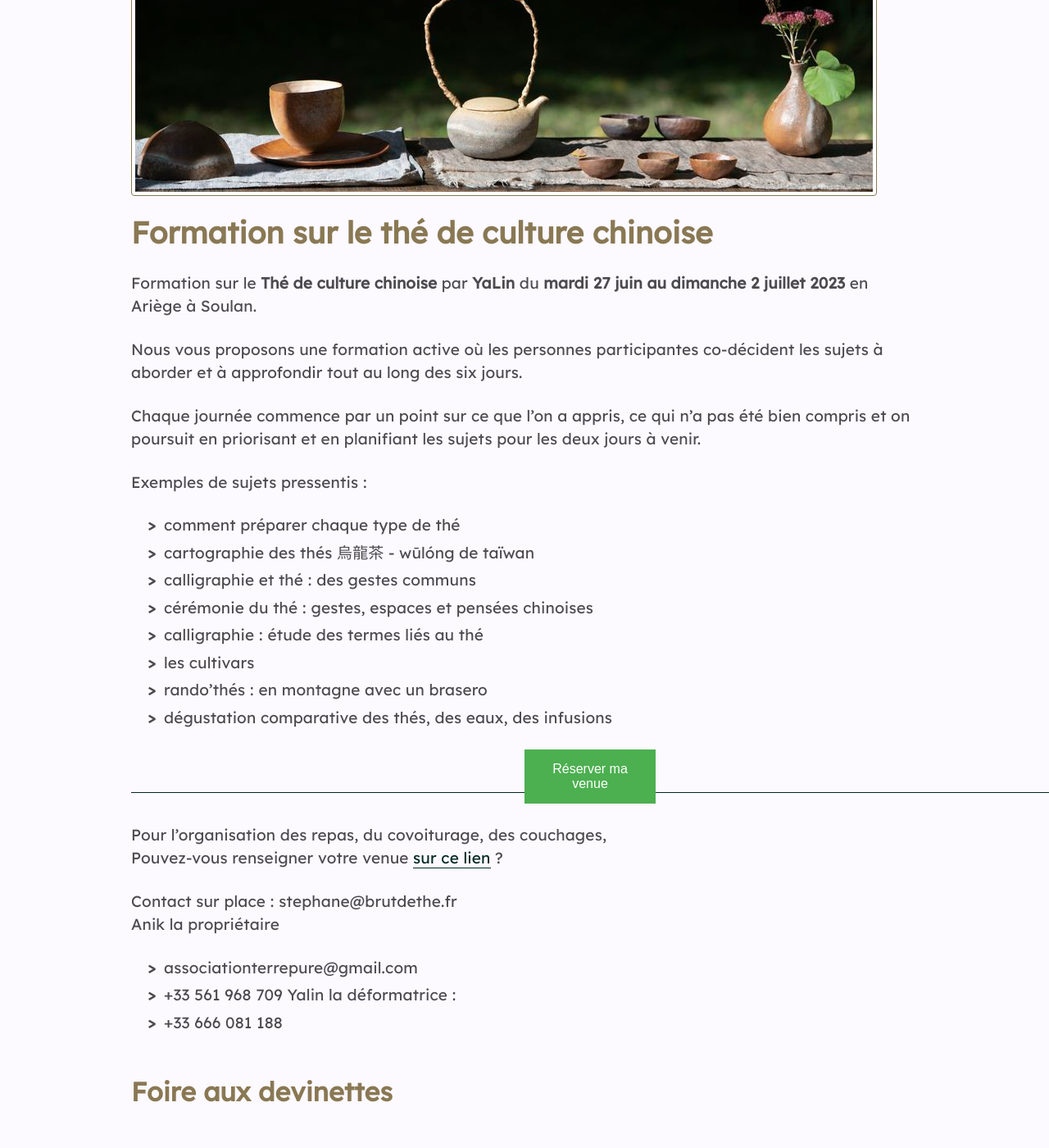
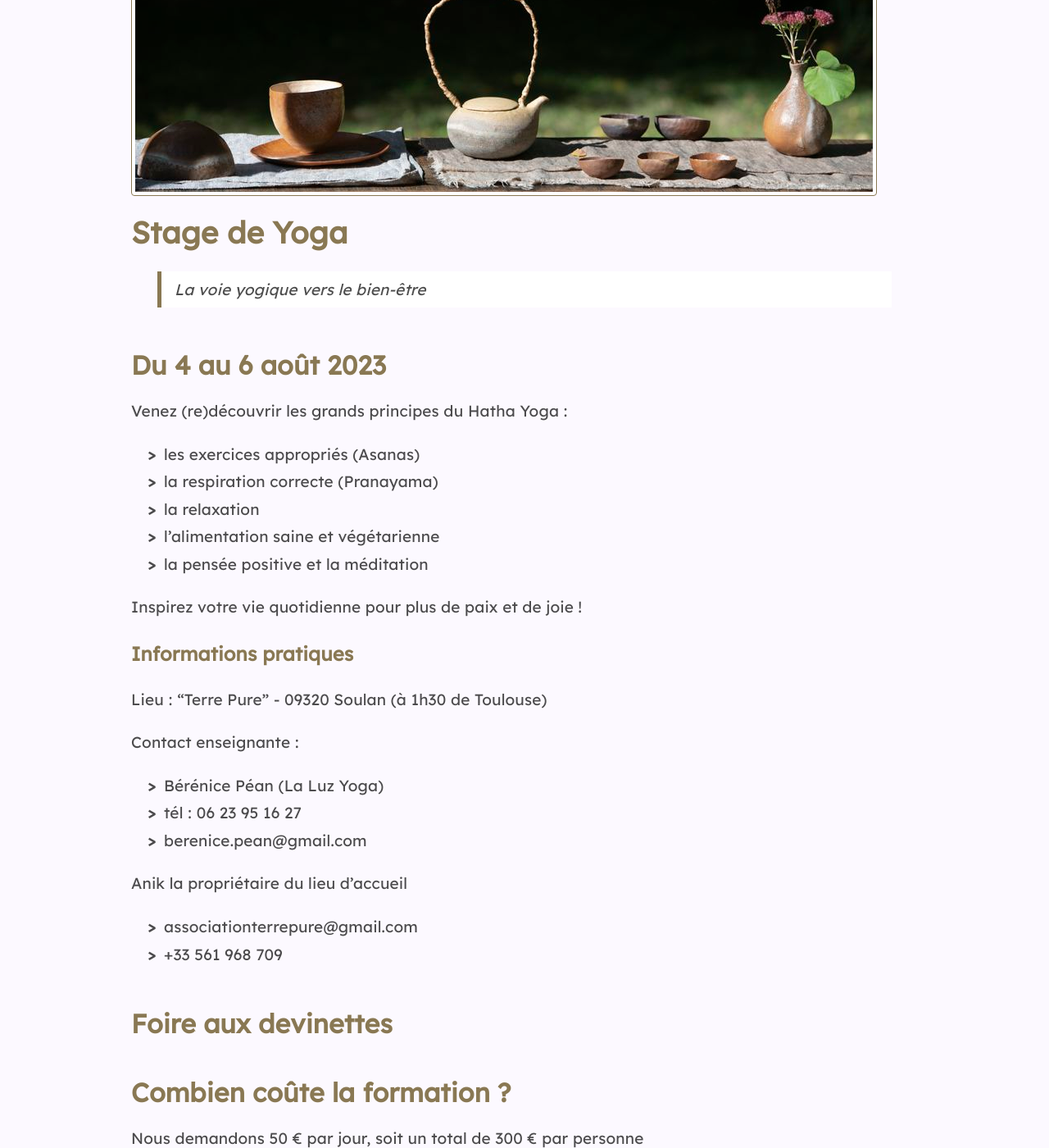
Before and after one commit to pntbr/la-luz, a Jekyll site: the page built from index.md, in a window 1280 px wide and 1400 px high, scrolled down 238 px. Shown: the whole window at 82% size. Built offline with Jekyll 4.4.1, drawn with Linux system fonts in a browser that asks for light colours; nearby versions of some CDN libraries.

Commit message:
rédige la proposition de valeur

```diff
--- a/_includes/uvp.md
+++ b/_includes/uvp.md
@@ -14,32 +14,28 @@
     }
 </style>
 
-Formation sur le **Thé de culture chinoise** par **YaLin** du **mardi 27 juin au dimanche 2 juillet 2023** en Ariège à Soulan.
+> La voie yogique vers le bien-être
 
-Nous vous proposons une formation active où les personnes participantes co-décident les sujets à aborder et à approfondir tout au long des six jours.
+## Du 4 au 6 août 2023
 
-Chaque journée commence par un point sur ce que l'on a appris, ce qui n'a pas été bien compris et on poursuit en priorisant et en planifiant les sujets pour les deux jours à venir.
+Venez (re)découvrir les grands principes du Hatha Yoga :
+- les exercices appropriés (Asanas)
+- la respiration correcte (Pranayama)
+- la relaxation
+- l'alimentation saine et végétarienne
+- la pensée positive et la méditation
 
-Exemples de sujets pressentis :
-- comment préparer chaque type de thé
-- cartographie des thés 烏龍茶 - wūlóng de taïwan
-- calligraphie et thé : des gestes communs
-- cérémonie du thé : gestes, espaces et pensées chinoises
-- calligraphie : étude des termes liés au thé
-- les cultivars
-- rando'thés : en montagne avec un brasero
-- dégustation comparative des thés, des eaux, des infusions
+Inspirez votre vie quotidienne pour plus de paix et de joie !
 
-<a href="https://boutique.brutdethé.fr/fr/formations" target="_blank" >
-    <button>Réserver ma venue</button>
-</a>
+### Informations pratiques
 
-Pour l'organisation des repas, du covoiturage, des couchages,
-Pouvez-vous renseigner votre venue [sur ce lien](https://docs.google.com/spreadsheets/d/1LZw-EeDIfyduq9F89t3I6aEtSF1WBa7wQvalhuqomig/edit) ?
+Lieu : "Terre Pure" - 09320 Soulan (à 1h30 de Toulouse)
 
-Contact sur place : stephane@brutdethe.fr
-Anik la propriétaire
+Contact enseignante :
+- Bérénice Péan (La Luz Yoga)
+- tél : 06 23 95 16 27
+- berenice.pean@gmail.com
+
+Anik la propriétaire du lieu d'accueil
   - associationterrepure@gmail.com
   - +33 561 968 709
-Yalin la déformatrice :
-  - +33 666 081 188
--- a/index.md
+++ b/index.md
@@ -5,7 +5,7 @@ title: Formation sur le thé de culture chinoise
 
 ![](/assets/media/accueil_1.jpg)
 
-# Formation sur le thé de culture chinoise
+# Stage de Yoga
 
 {% include uvp.md %}
 
```
